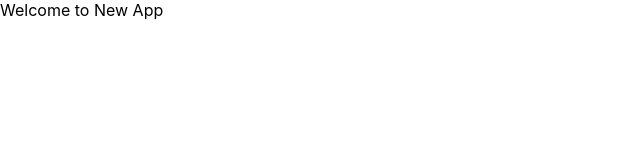
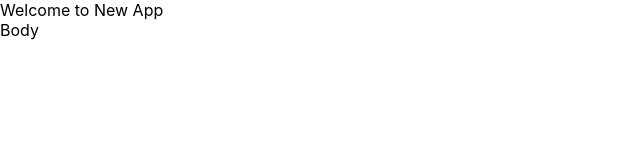
Before and after one commit to RiyazShaik-158/todo_react_updated, a React (Create React App) app: page / in a window 1280 px wide. Shown: the top 160 px of the page, without its empty margins (0-640 px from the left). Built offline with nearby package versions, Linux system fonts and the light colour scheme.

Commit message:
feat: add Header and Body components to App

```diff
--- a/src/App.tsx
+++ b/src/App.tsx
@@ -1,8 +1,15 @@
 import React from "react";
 import "./App.css";
+import Header from "./components/Header";
+import Body from "./components/Body";
 // main code yet to be implemented
 const App: React.FC = () => {
-  return <div>Welcome to New App</div>;
+  return (
+    <div>
+      <Header />
+      <Body />
+    </div>
+  );
 };
 
 export default App;
```
